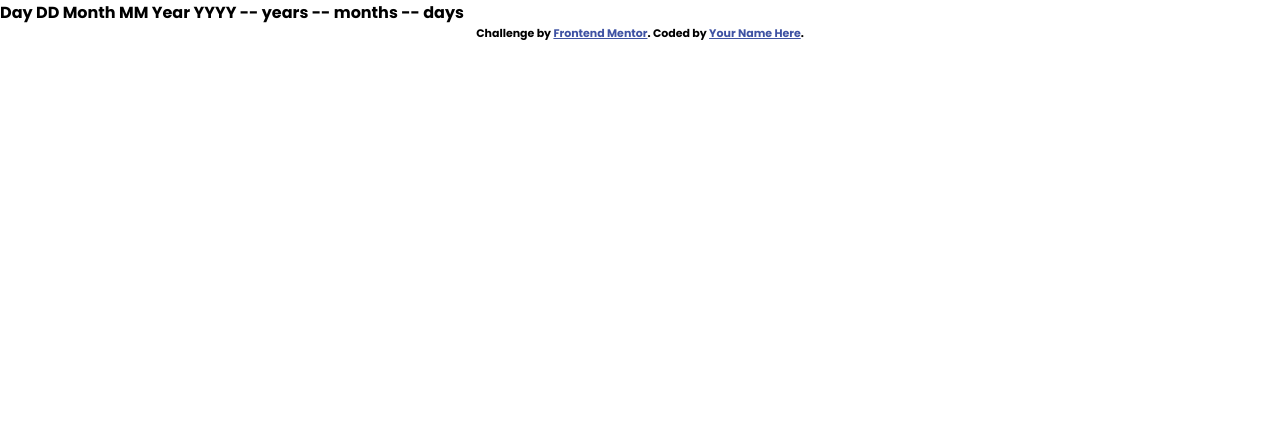
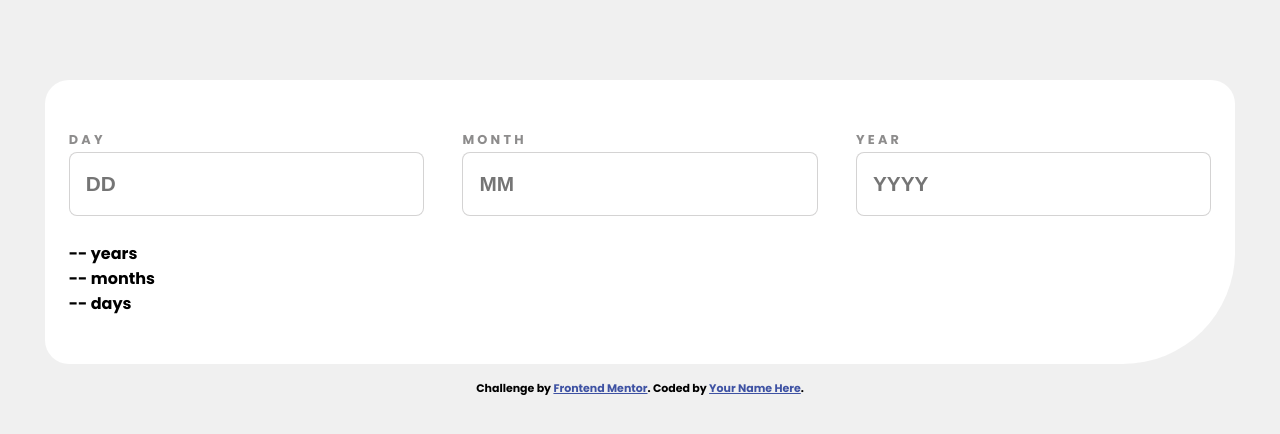
Before and after one commit to tonage72/age-calculator-app-main, a plain HTML site: page index.html in a window 1280 px wide. Drawn offline with Linux system fonts and the light colour scheme.

Commit message:
input looking pretty good.

```diff
--- a/css/style.css
+++ b/css/style.css
@@ -8,13 +8,72 @@
 	box-sizing: border-box;
 }
 
+:root {
+	--bg-color-body: hsl(0, 0%, 94%);
+	--bg-color-card: hsl(0, 0%, 100%);
+	--highlight-color: Purple: hsl(259, 100%, 65%);
+	--DMY-color: hsla(0, 1%, 44%, .8);
+	--input-border-color: hsla(0, 1%, 44%, .3);
+	--radius-inputs: .5rem;
+	--radius-card: 1.5rem 1.5rem 7rem 1.5rem;
+}
+
 html {
 	font-family: 'Poppins', sans-serif;
+}
+
+label,
+input {
+	display: block;
+}
+
+label {
+	color: var(--DMY-color);
+}
+
+body {
+	background-color: var(--bg-color-body);
+}
+
+.card {
+	width: 93%;
+	background-color: var(--bg-color-card);
+	margin: 5rem auto 0 auto;
+	border-radius: var(--radius-card);
+	padding: 3rem 1.5rem;
+}
+
+.card form {
+	display: flex;
+	flex-flow: row nowrap;
+	justify-content: center;
+	column-gap: 3vw;
+}
+
+.card form div {
+	width: 100%;
+}
+
+.card form label {
+	font-size: .8rem;
+	letter-spacing: .2rem;
+	line-height: 1.5rem;
+}
+
+.card form input {
+	width: 100%;
+	height: 4rem;
+	border: 1px solid var(--input-border-color);
+	border-radius: var(--radius-inputs);
+	font-size: 1.3rem;
+	padding-left: 1rem;
+	font-weight: 700;
 }
 
 .attribution {
 	font-size: 11px;
 	text-align: center;
+	margin-top: 1rem;
 }
 
 .attribution a {
--- a/index.html
+++ b/index.html
@@ -9,20 +9,26 @@
   <title>Frontend Mentor | Age calculator app</title>
 </head>
 <body>
-
-  Day
-  DD
-
-  Month
-  MM
-
-  Year
-  YYYY
-
-  -- years
-  -- months
-  -- days
-
+  <main class="card">
+    <form>
+      <div>
+        <label for="day">DAY</label>
+        <input type="number" id="day" name="day" placeholder="DD" required>
+      </div>
+      <div>
+        <label for="month">MONTH</label>
+        <input type="number" id="month" name="month" placeholder="MM" required>
+      </div>
+      <div>
+        <label for="year">YEAR</label>
+        <input type="number" id="year" name="year" placeholder="YYYY" required>
+      </div>
+    </form>
+    <br>
+    -- years <br>
+    -- months <br>
+    -- days
+  </main>
   <div class="attribution">
     Challenge by <a href="https://www.frontendmentor.io?ref=challenge" target="_blank">Frontend Mentor</a>.
     Coded by <a href="#">Your Name Here</a>.
```
